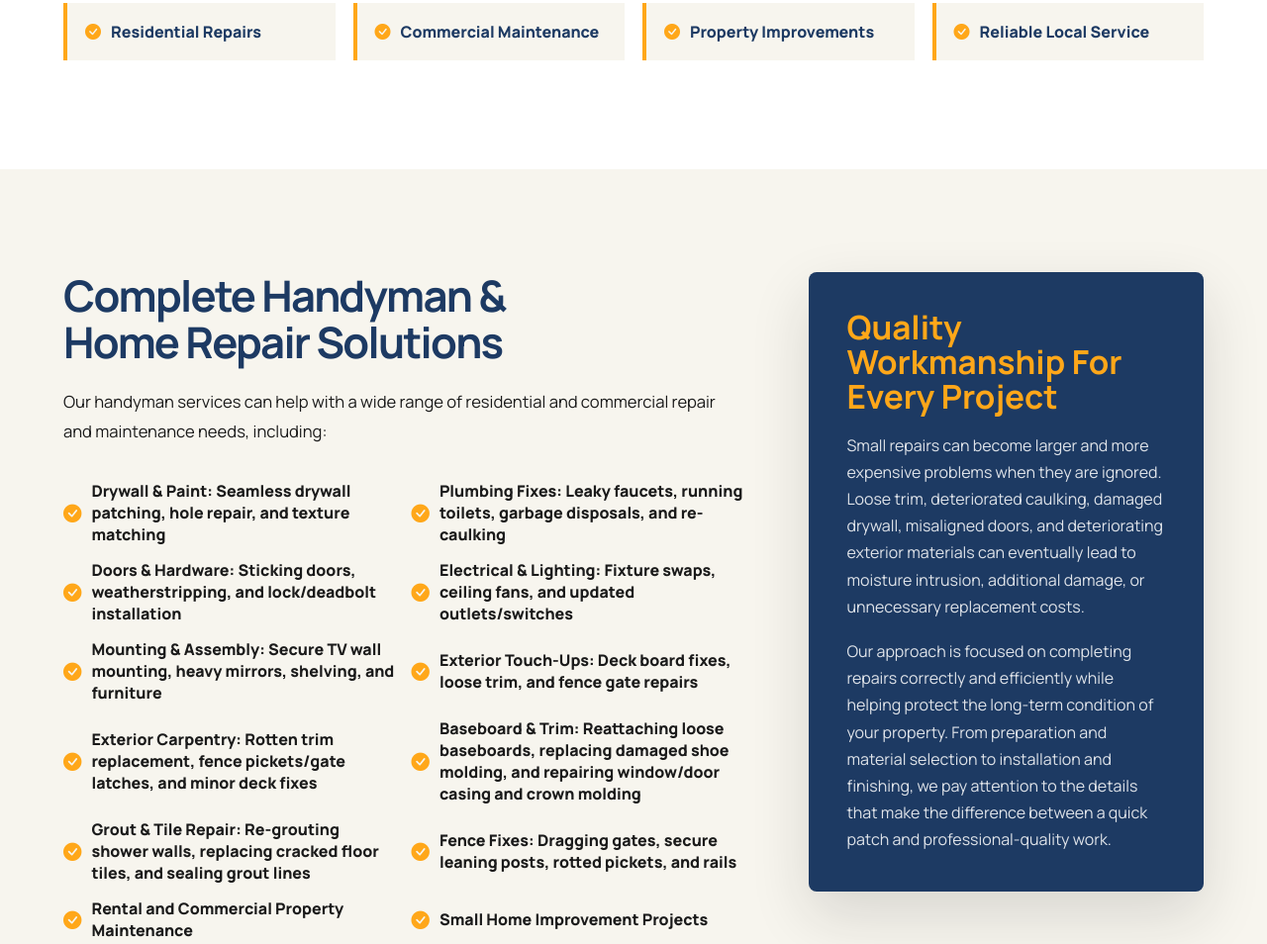
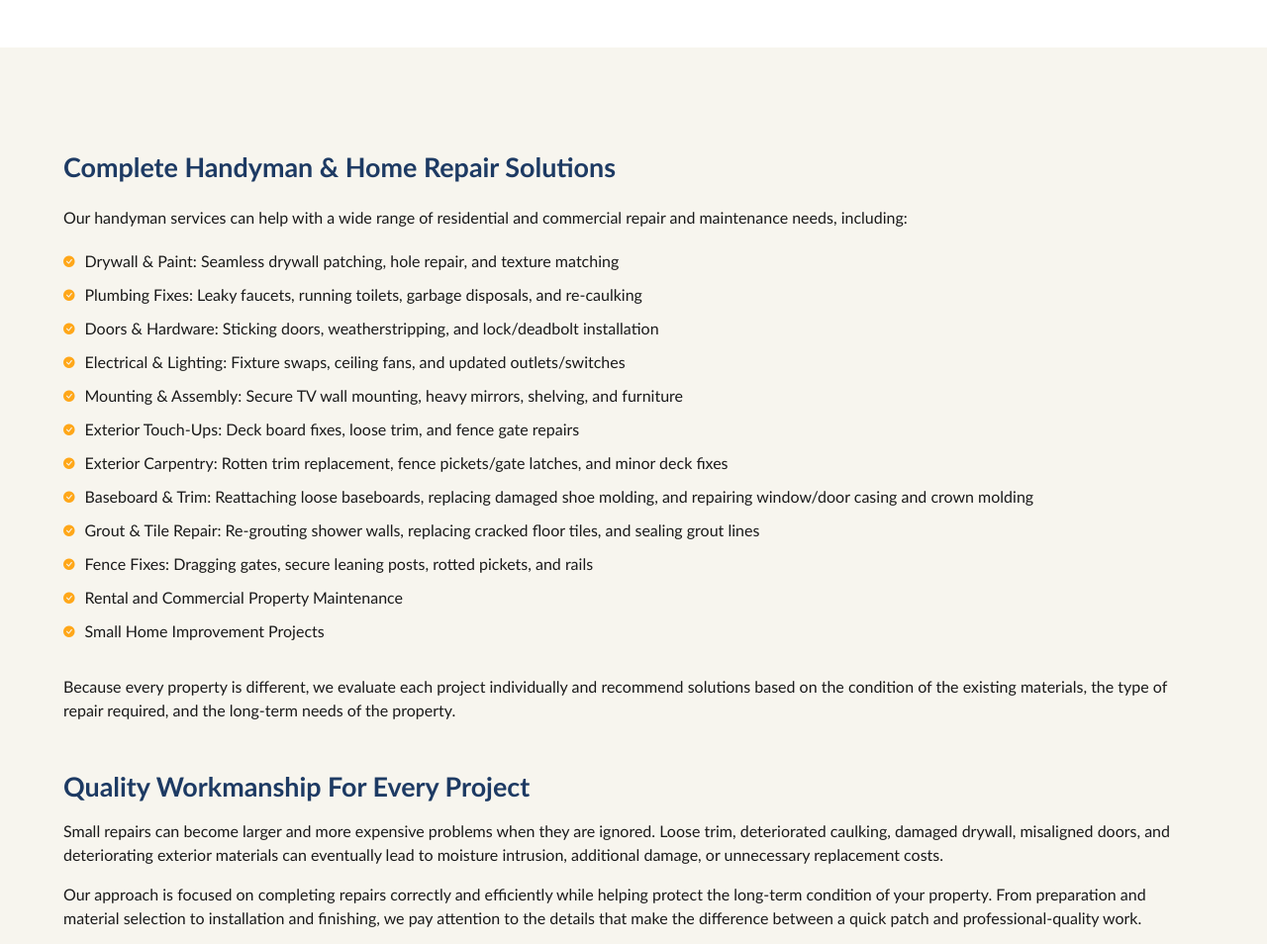
Before and after one commit to AndreaGutierrez17/the-rodriguez-co, a plain HTML site: page handyman.html in a window 1280 px wide. Shown: the part 1399-2353 px from the top of the page at 99% size. Drawn offline with nearby package versions, Linux system fonts and the light colour scheme.

Commit message:
Match handyman content to document format

```diff
--- a/handyman.html
+++ b/handyman.html
@@ -49,7 +49,7 @@
       </nav>
     </header>
 
-    <main>
+    <main class="handyman-page">
       <section class="service-page-hero" style="--service-image: url('img/WhatsApp Image 2026-07-30 at 14.21.46.jpeg')">
         <div>
           <p class="eyebrow">Handyman Services</p>
--- a/styles.css
+++ b/styles.css
@@ -2924,6 +2924,96 @@ img {
 
 .service-intro-grid i {
   color: var(--accent);
+}
+
+.handyman-page .service-intro,
+.handyman-page .service-detail {
+  font-family: Calibri, Arial, sans-serif;
+}
+
+.handyman-page .service-intro-inner,
+.handyman-page .service-detail-copy {
+  max-width: 1120px;
+}
+
+.handyman-page .service-intro h2,
+.handyman-page .service-detail-copy h2,
+.handyman-page .service-side-card h3 {
+  font-family: Calibri, Arial, sans-serif;
+  font-size: clamp(1.55rem, 2.1vw, 2.15rem);
+  line-height: 1.25;
+  letter-spacing: 0;
+}
+
+.handyman-page .service-intro p,
+.handyman-page .service-detail-copy p,
+.handyman-page .service-side-card p {
+  max-width: 1120px;
+  margin-bottom: 16px;
+  font-family: Calibri, Arial, sans-serif;
+  font-size: 1rem;
+  font-weight: 400;
+  line-height: 1.5;
+}
+
+.handyman-page .service-intro-grid,
+.handyman-page .service-list {
+  grid-template-columns: 1fr;
+  gap: 10px;
+  margin-top: 20px;
+}
+
+.handyman-page .service-intro-grid span,
+.handyman-page .service-list span {
+  align-items: flex-start;
+  padding: 0;
+  color: var(--black);
+  background: transparent;
+  border-left: 0;
+  font-family: Calibri, Arial, sans-serif;
+  font-size: 1rem;
+  font-weight: 400;
+  line-height: 1.5;
+}
+
+.handyman-page .service-intro-grid i,
+.handyman-page .service-list i {
+  flex: 0 0 auto;
+  margin-top: 0.3em;
+  font-size: 0.72rem;
+}
+
+.handyman-page .service-detail {
+  display: block;
+}
+
+.handyman-page .service-side-card {
+  display: block;
+  max-width: 1120px;
+  margin-top: 48px;
+  padding: 0;
+  color: var(--black);
+  background: transparent;
+  border-radius: 0;
+  box-shadow: none;
+}
+
+.handyman-page .service-side-card h3 {
+  margin-bottom: 16px;
+  color: var(--navy);
+}
+
+.handyman-page .service-side-card p {
+  color: var(--black);
+}
+
+.handyman-page .service-detail-copy p.handyman-list-note,
+.handyman-page .service-intro p.handyman-list-note {
+  margin-top: 32px;
+}
+
+.handyman-page .service-intro h2.handyman-section-heading {
+  margin-top: 48px;
 }
 
 .service-detail {
```
